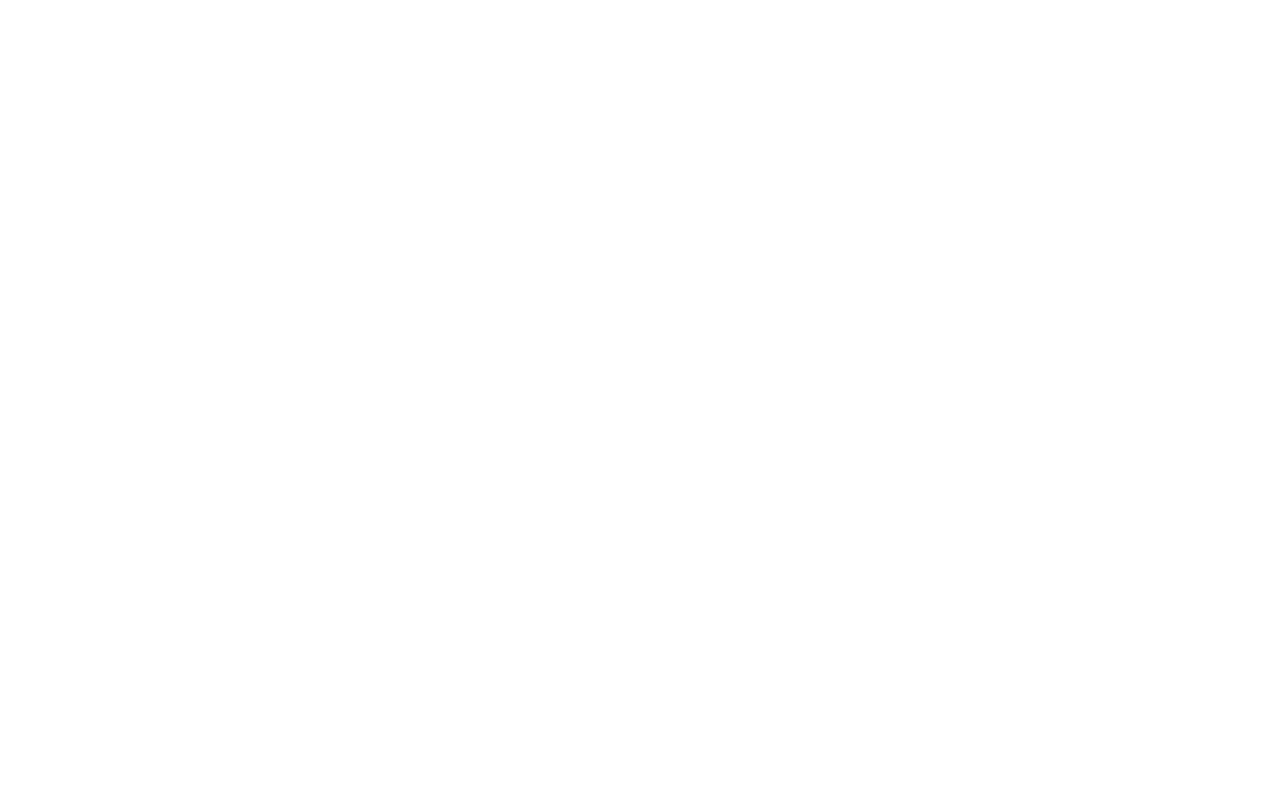
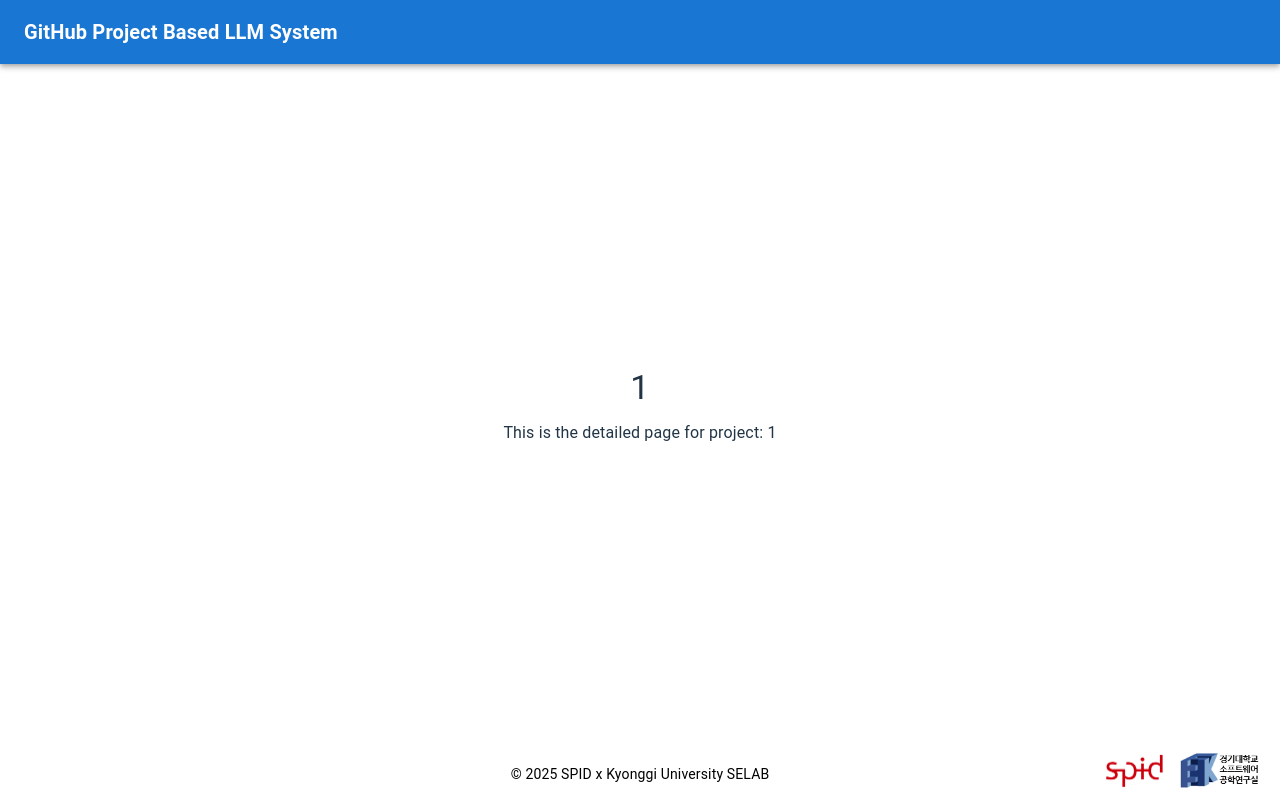
Before and after one commit to smpark00/Project-Management-ChatBot, a React (Vite) app in the folder Frontend/my-app/: page /projects/1 in a window 1280 px wide. Before the commit this address had no page. Built offline with nearby package versions, Linux system fonts and the light colour scheme.

Commit message:
[UPDATE] Add a button to navigate to the Project ChatBot page

```diff
--- a/Frontend/my-app/src/App.jsx
+++ b/Frontend/my-app/src/App.jsx
@@ -1,6 +1,7 @@
 import React from "react";
 import { BrowserRouter as Router, Routes, Route, Navigate } from "react-router-dom";
 import MainPage from "./pages/main";
+import ProjectPage from "./pages/Projectpage";
 
 const App = () => {
   return (
@@ -9,6 +10,7 @@ const App = () => {
         {/* 기본 루트("/")에서 "/main"으로 리디렉트 */}
         <Route path="/" element={<Navigate to="/main" />} />
         <Route path="/main" element={<MainPage />} />
+        <Route path="/projects/:projectName" element={<ProjectPage />} />
       </Routes>
     </Router>
   );
--- a/Frontend/my-app/src/components/Header.jsx
+++ b/Frontend/my-app/src/components/Header.jsx
@@ -1,7 +1,10 @@
 import React from "react";
 import { AppBar, Toolbar, Typography, Box } from "@mui/material";
+import { useNavigate } from "react-router-dom"; // useNavigate 훅 import
 
 const Header = () => {
+    const navigate = useNavigate(); // navigate 함수 가져오기
+
     return (
         <AppBar position="static" color="primary" elevation={4}>
             <Toolbar>
@@ -11,9 +14,9 @@ const Header = () => {
                     sx={{
                         fontWeight: "bold",
                         cursor: "pointer", // 마우스 올리면 클릭 가능하도록 변경
-                        "&:hover": { textDecoration: "underline" } // 마우스 올리면 밑줄 효과
+                        "&:hover": { textDecoration: "underline" }, // 마우스 올리면 밑줄 효과
                     }}
-                    onClick={() => navigate("/home")}
+                    onClick={() => navigate("/main")} // /main으로 이동
                 >
                     GitHub Project Based LLM System
                 </Typography>
--- /dev/null
+++ b/Frontend/my-app/src/pages/Projectpage.jsx
@@ -0,0 +1,36 @@
+import React from "react";
+import { useParams } from "react-router-dom";
+import Header from "../components/Header";
+import Footer from "../components/Footer";
+import { Container, Typography, Box } from "@mui/material";
+
+const ProjectPage = () => {
+    const { projectName } = useParams(); // URL 파라미터에서 프로젝트 이름 가져오기
+
+    return (
+        <>
+            <Header />
+            <Container
+                sx={{
+                    height: "100vh",
+                    display: "flex",
+                    flexDirection: "column",
+                    justifyContent: "center",
+                    alignItems: "center",
+                }}
+            >
+                <Box>
+                    <Typography variant="h4" align="center" gutterBottom>
+                        {projectName}
+                    </Typography>
+                    <Typography variant="body1" align="center">
+                        This is the detailed page for project: {projectName}
+                    </Typography>
+                </Box>
+            </Container>
+            <Footer />
+        </>
+    );
+};
+
+export default ProjectPage;
--- a/Frontend/my-app/src/pages/main.jsx
+++ b/Frontend/my-app/src/pages/main.jsx
@@ -7,35 +7,35 @@ import {
     Button,
     Card,
     CardContent,
+    CardMedia,
     Typography,
 } from "@mui/material";
+import { Link } from "react-router-dom";
 import Header from "../components/Header";
 import Footer from "../components/Footer";
+import fileimage from "../assets/images/file.png";
 
 const MainPage = () => {
-    // 프로젝트 데이터를 관리하는 상태
     const [projects, setProjects] = useState([]);
-    const [loading, setLoading] = useState(true); // 로딩 상태
-    const [error, setError] = useState(null); // 에러 상태
+    const [loading, setLoading] = useState(true);
+    const [error, setError] = useState(null);
 
-    // 백엔드에서 데이터를 가져오는 함수
     const fetchProjects = async () => {
         try {
-            setLoading(true); // 로딩 시작
-            const response = await fetch("http://localhost:8000/projectslist"); // API 엔드포인트
+            setLoading(true);
+            const response = await fetch("http://localhost:8000/projectslist");
             if (!response.ok) {
                 throw new Error("Failed to fetch projects");
             }
-            const data = await response.json(); // JSON 데이터 파싱
-            setProjects(data); // 상태 업데이트
+            const data = await response.json();
+            setProjects(data);
         } catch (err) {
-            setError(err.message); // 에러 상태 저장
+            setError(err.message);
         } finally {
-            setLoading(false); // 로딩 종료
+            setLoading(false);
         }
     };
 
-    // 컴포넌트가 마운트될 때 API 호출
     useEffect(() => {
         fetchProjects();
     }, []);
@@ -55,7 +55,6 @@ const MainPage = () => {
                     alignItems: "center",
                 }}
             >
-                {/* ✅ 상단 검색 섹션 */}
                 <Box
                     sx={{
                         width: "100%",
@@ -75,16 +74,11 @@ const MainPage = () => {
                         fullWidth
                         sx={{ flexGrow: 1 }}
                     />
-                    <Button
-                        variant="contained"
-                        color="secondary"
-                        sx={{ mt: { xs: 2, sm: 0 } }}
-                    >
+                    <Button variant="contained" color="secondary" sx={{ mt: { xs: 2, sm: 0 } }}>
                         Load Project
                     </Button>
                 </Box>
 
-                {/* ✅ 프로젝트 개요 섹션 */}
                 <Box
                     sx={{
                         flex: 1,
@@ -113,20 +107,41 @@ const MainPage = () => {
                         <Grid container spacing={3}>
                             {projects.map((project, index) => (
                                 <Grid item xs={12} sm={6} md={4} key={index}>
-                                    <Card>
+                                    <Link
+                                        to={`/projects/${project.name}`}
+                                        style={{ textDecoration: "none" }}
+                                    >
+                                        <Card
+                                            sx={{
+                                                cursor: "pointer",
+                                                transition: "transform 0.2s",
+                                                "&:hover": { transform: "scale(1.05)" },
+                                            }}
+                                        >
+                                            <CardMedia
+                                                component="img"
+                                                src={fileimage}
+                                                alt={project.name}
+                                                sx={{
+                                                    height: 80, // 원하는 높이 (픽셀 단위)
+                                                    width: "auto", // 비율을 유지하면서 너비 자동 조정
+                                                    objectFit: "cover", // 이미지의 비율을 유지하며 박스에 맞게 자르기
+                                                    margin: "0 auto", // 이미지를 중앙 정렬
+                                                }}
+                                            />
+
                                             <CardContent>
                                                 <Typography variant="body1" align="center">
                                                     {project.name}
                                                 </Typography>
                                             </CardContent>
                                         </Card>
+                                    </Link>
                                 </Grid>
                             ))}
                         </Grid>
                     )}
                 </Box>
-
-                {/* ✅ Footer */}
                 <Footer />
             </Container>
         </>
```
Also changed, not shown: Frontend/my-app/src/assets/images/file.png (added). Lines whose indentation alone changed are shown as unchanged.
